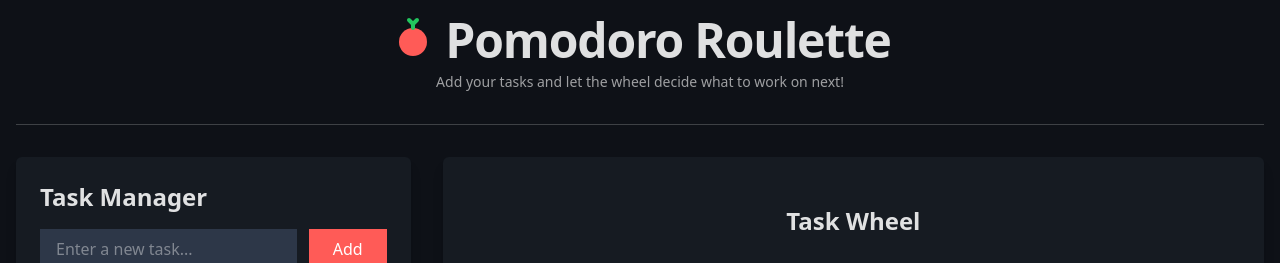
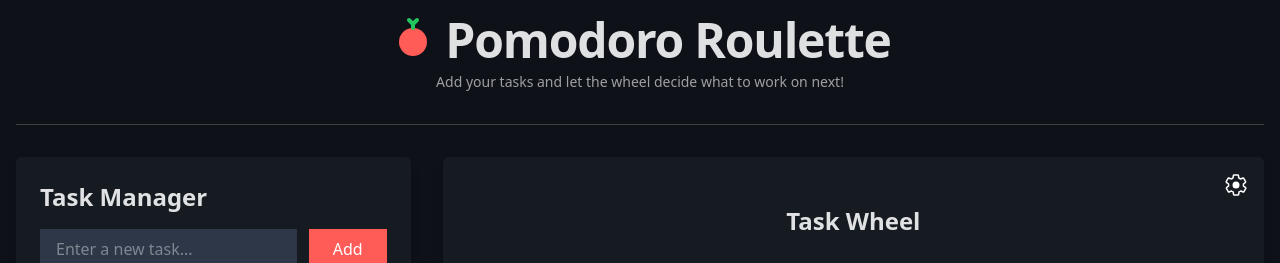
Before and after one commit to andredtr/pomodoro-roulette, a React (Vite) app: page / in a window 1280 px wide. Shown: the top 263 px of the page. Built offline with nearby package versions, Linux system fonts and the light colour scheme.

Commit message:
Add settings modal and persistence

```diff
--- a/src/components/RouletteWheel.jsx
+++ b/src/components/RouletteWheel.jsx
@@ -1,6 +1,7 @@
 import { useState, useRef, useEffect } from 'react'
 import DiceIcon from './icons/DiceIcon'
 import ChevronIcon from './icons/ChevronIcon'
+import SettingsIcon from './icons/SettingsIcon'
 
 function RouletteWheel({ tasks, onTaskSelected, onTaskCompleted, startTaskId, onStartTaskConsumed }) {
   const [isSpinning, setIsSpinning] = useState(false)
@@ -12,6 +13,36 @@ function RouletteWheel({ tasks, onTaskSelected, onTaskCompleted, startTaskId, on
   const spinSoundRef = useRef(null)
   const rotationRef = useRef(0)
 
+  const [showSettings, setShowSettings] = useState(false)
+  const [soundsEnabled, setSoundsEnabled] = useState(true)
+  const [pomodoroDuration, setPomodoroDuration] = useState(25)
+
+  // Load settings from localStorage on mount
+  useEffect(() => {
+    const stored = localStorage.getItem('rouletteSettings')
+    if (stored) {
+      try {
+        const parsed = JSON.parse(stored)
+        if (typeof parsed.soundsEnabled === 'boolean') {
+          setSoundsEnabled(parsed.soundsEnabled)
+        }
+        if (typeof parsed.pomodoroDuration === 'number') {
+          setPomodoroDuration(parsed.pomodoroDuration)
+        }
+      } catch {
+        // ignore parse errors
+      }
+    }
+  }, [])
+
+  // Persist settings whenever they change
+  useEffect(() => {
+    localStorage.setItem('rouletteSettings', JSON.stringify({
+      soundsEnabled,
+      pomodoroDuration
+    }))
+  }, [soundsEnabled, pomodoroDuration])
+
   const colors = [
     '#FF6B6B', '#4ECDC4', '#45B7D1', '#96CEB4', '#FFEAA7',
     '#DDA0DD', '#98D8C8', '#F7DC6F', '#BB8FCE', '#85C1E9'
@@ -22,12 +53,12 @@ function RouletteWheel({ tasks, onTaskSelected, onTaskCompleted, startTaskId, on
     const task = tasks.find(t => t.id === startTaskId)
     if (task) {
       setSelectedTask(task)
-      setTimeLeft(25 * 60)
+      setTimeLeft(pomodoroDuration * 60)
       setTimerStarted(true)
       if (onTaskSelected) onTaskSelected(task)
     }
     if (onStartTaskConsumed) onStartTaskConsumed()
-  }, [startTaskId, tasks])
+  }, [startTaskId, tasks, pomodoroDuration])
 
   const formatTime = (seconds) => {
     const m = String(Math.floor(seconds / 60)).padStart(2, '0')
@@ -36,6 +67,7 @@ function RouletteWheel({ tasks, onTaskSelected, onTaskCompleted, startTaskId, on
   }
 
   const playSpinningSound = () => {
+    if (!soundsEnabled) return
     try {
       const audioContext = new (window.AudioContext || window.webkitAudioContext)()
 
@@ -98,6 +130,7 @@ function RouletteWheel({ tasks, onTaskSelected, onTaskCompleted, startTaskId, on
   }
 
   const playCompletionSound = () => {
+    if (!soundsEnabled) return
     try {
       const audioContext = new (window.AudioContext || window.webkitAudioContext)()
 
@@ -147,7 +180,7 @@ function RouletteWheel({ tasks, onTaskSelected, onTaskCompleted, startTaskId, on
   }
 
   const startTimer = () => {
-    setTimeLeft(25 * 60)
+    setTimeLeft(pomodoroDuration * 60)
     setTimerStarted(true)
   }
 
@@ -243,7 +276,15 @@ function RouletteWheel({ tasks, onTaskSelected, onTaskCompleted, startTaskId, on
   }
 
   return (
-    <div className="bg-bg-card rounded-md shadow-lg px-6 py-12">
+    <>
+    <div className="bg-bg-card rounded-md shadow-lg px-6 py-12 relative">
+      <button
+        aria-label="Settings"
+        onClick={() => setShowSettings(true)}
+        className="absolute top-4 right-4 text-white hover:text-accent-info"
+      >
+        <SettingsIcon className="w-6 h-6" />
+      </button>
       <h2 className="mb-6 text-center">Task Wheel</h2>
 
       {tasks.length < 2 ? (
@@ -343,7 +384,7 @@ function RouletteWheel({ tasks, onTaskSelected, onTaskCompleted, startTaskId, on
           <p className="text-xl font-semibold mb-1">{selectedTask.text}</p>
           {timeLeft === 0 ? (
             <>
-              <p className="text-sm text-green-300 mt-2">Time for a 25-minute Pomodoro session!</p>
+              <p className="text-sm text-green-300 mt-2">Time for a {pomodoroDuration}-minute Pomodoro session!</p>
               <div className="mt-4 flex justify-center space-x-4">
                 <button
                   onClick={startTimer}
@@ -377,6 +418,42 @@ function RouletteWheel({ tasks, onTaskSelected, onTaskCompleted, startTaskId, on
         </div>
       )}
     </div>
+    {showSettings && (
+      <div className="fixed inset-0 bg-black/50 flex items-center justify-center z-20">
+        <div className="bg-bg-card p-6 rounded-md w-80">
+          <h2 className="text-xl mb-4">Settings</h2>
+          <div className="mb-4">
+            <label className="flex items-center gap-2">
+              <input
+                type="checkbox"
+                checked={soundsEnabled}
+                onChange={(e) => setSoundsEnabled(e.target.checked)}
+              />
+              <span>Enable Sounds</span>
+            </label>
+          </div>
+          <div className="mb-4">
+            <label className="block mb-1">Pomodoro Duration (minutes)</label>
+            <input
+              type="number"
+              min="1"
+              value={pomodoroDuration}
+              onChange={(e) => setPomodoroDuration(Number(e.target.value))}
+              className="w-full px-2 py-1 rounded bg-bg-secondary"
+            />
+          </div>
+          <div className="text-right">
+            <button
+              onClick={() => setShowSettings(false)}
+              className="px-4 py-2 bg-accent-primary text-white rounded hover:bg-red-600"
+            >
+              Close
+            </button>
+          </div>
+        </div>
+      </div>
+    )}
+    </>
   )
 }
 
--- /dev/null
+++ b/src/components/icons/SettingsIcon.jsx
@@ -0,0 +1,24 @@
+import React from 'react'
+
+export default function SettingsIcon({ className }) {
+  return (
+    <svg
+      className={className}
+      viewBox="0 0 24 24"
+      fill="none"
+      xmlns="http://www.w3.org/2000/svg"
+    >
+      <path
+        d="M12 15.5a3.5 3.5 0 100-7 3.5 3.5 0 000 7z"
+        fill="currentColor"
+      />
+      <path
+        d="M19.4 13a7.952 7.952 0 000-2l2.1-1.7a.5.5 0 00.1-.6l-2-3.5a.5.5 0 00-.6-.2l-2.5 1a8.06 8.06 0 00-1.7-1l-.4-2.6a.5.5 0 00-.5-.4h-4a.5.5 0 00-.5.4l-.4 2.6a8.06 8.06 0 00-1.7 1l-2.5-1a.5.5 0 00-.6.2l-2 3.5a.5.5 0 00.1.6L4.6 11a7.952 7.952 0 000 2l-2.1 1.7a.5.5 0 00-.1.6l2 3.5a.5.5 0 00.6.2l2.5-1a8.06 8.06 0 001.7 1l.4 2.6a.5.5 0 00.5.4h4a.5.5 0 00.5-.4l.4-2.6a8.06 8.06 0 001.7-1l2.5 1a.5.5 0 00.6-.2l2-3.5a.5.5 0 00-.1-.6L19.4 13z"
+        stroke="currentColor"
+        strokeWidth="1.5"
+        strokeLinecap="round"
+        strokeLinejoin="round"
+      />
+    </svg>
+  )
+}
```
